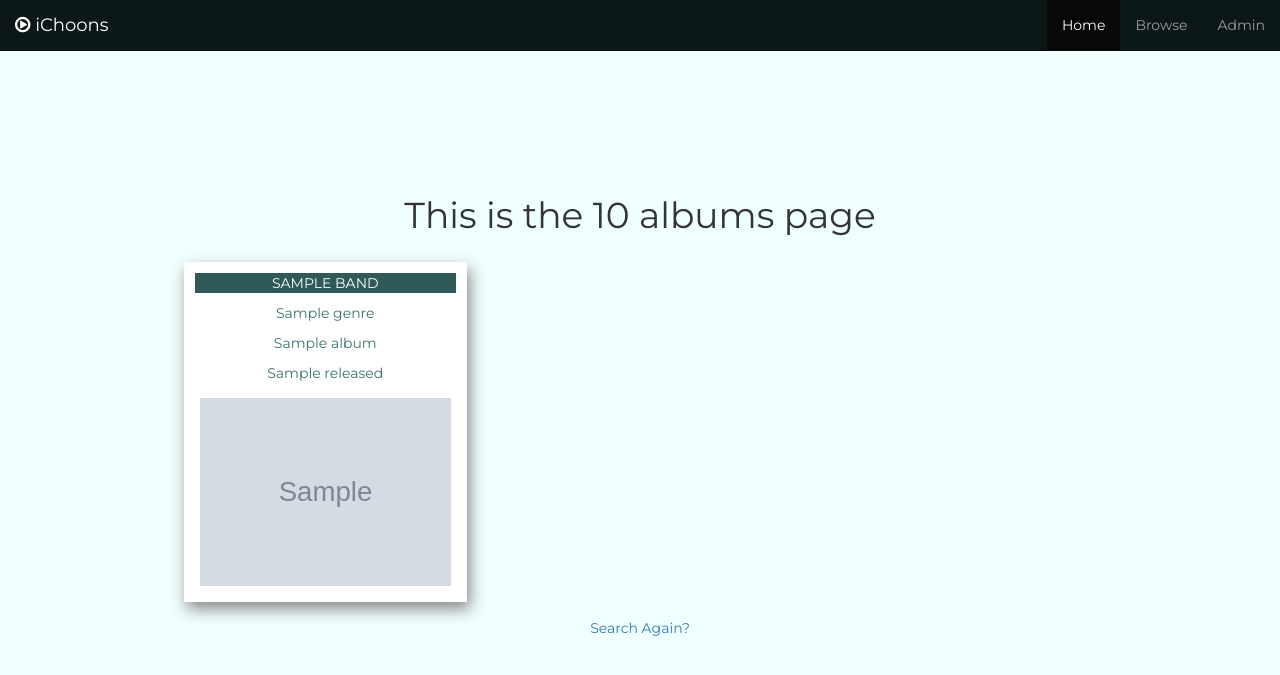
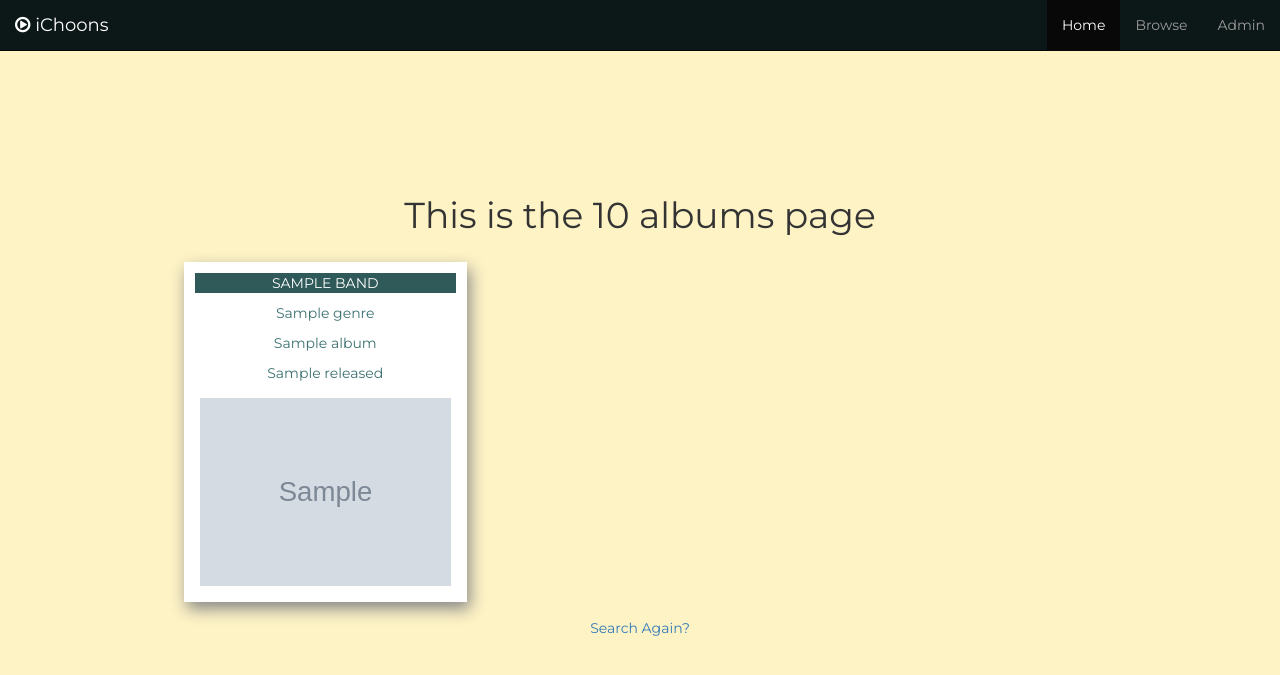
Before and after one commit to Tommy-B-Git/src, a Flask app: template templates/results.html in a window 1280 px wide. Shown: the top 675 px of the page. Run offline with Flask 2, Linux system fonts and the light colour scheme; the template is opened without the code that fills it: most values are stand-ins (such as "Sample title", 1, 10 or a date in 2020); grey boxes marked "Sample" are stand-in pictures; some libraries are stand-ins or nearby versions.

Commit message:
change to results.html

```diff
--- a/templates/results.html
+++ b/templates/results.html
@@ -5,7 +5,7 @@
     {% include 'head.html' %}
   </head>
 
-  <body>
+  <body class="adminBG">
     {% include 'navigation.html' %}
     <div class="container">
       <h1 class="text-center appHeaders">This is the {{ my_genre }} albums page</h1>
```
